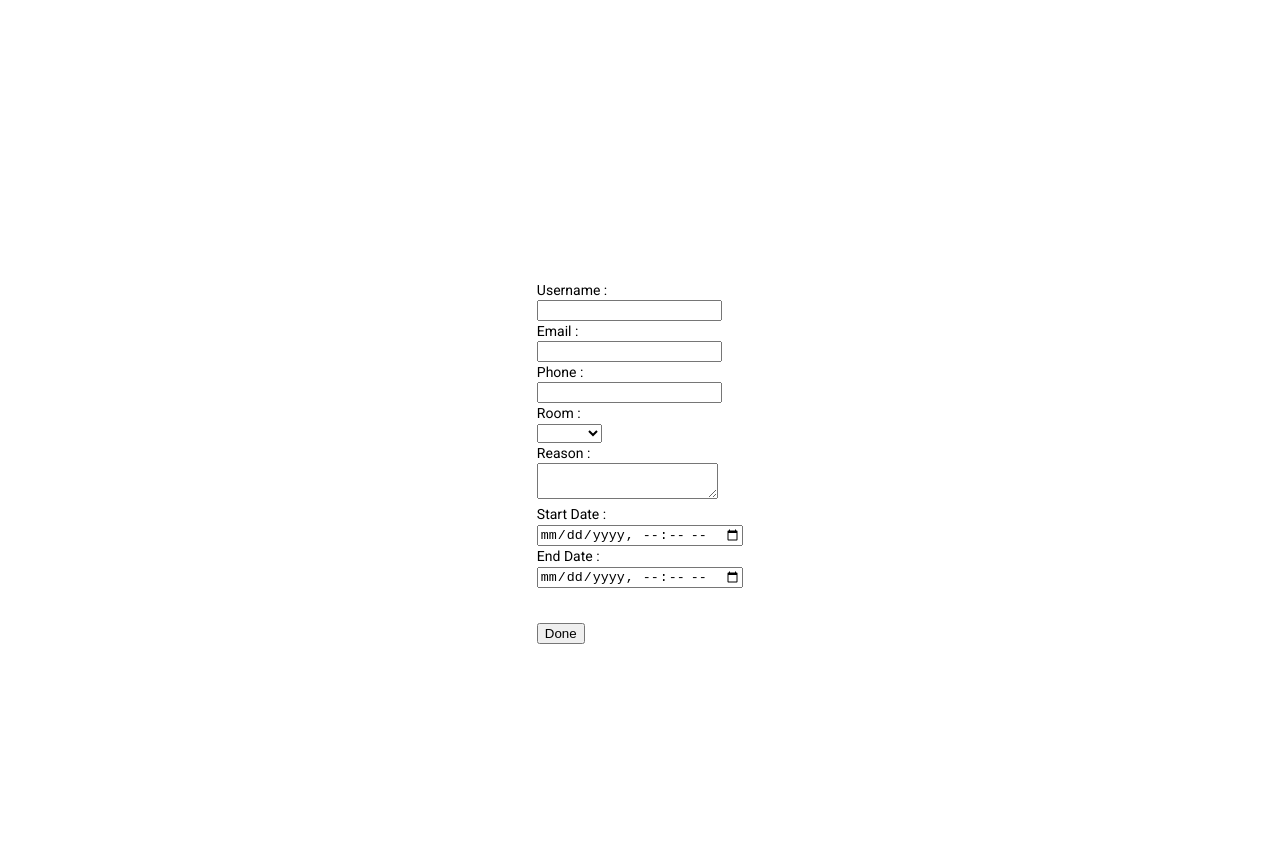
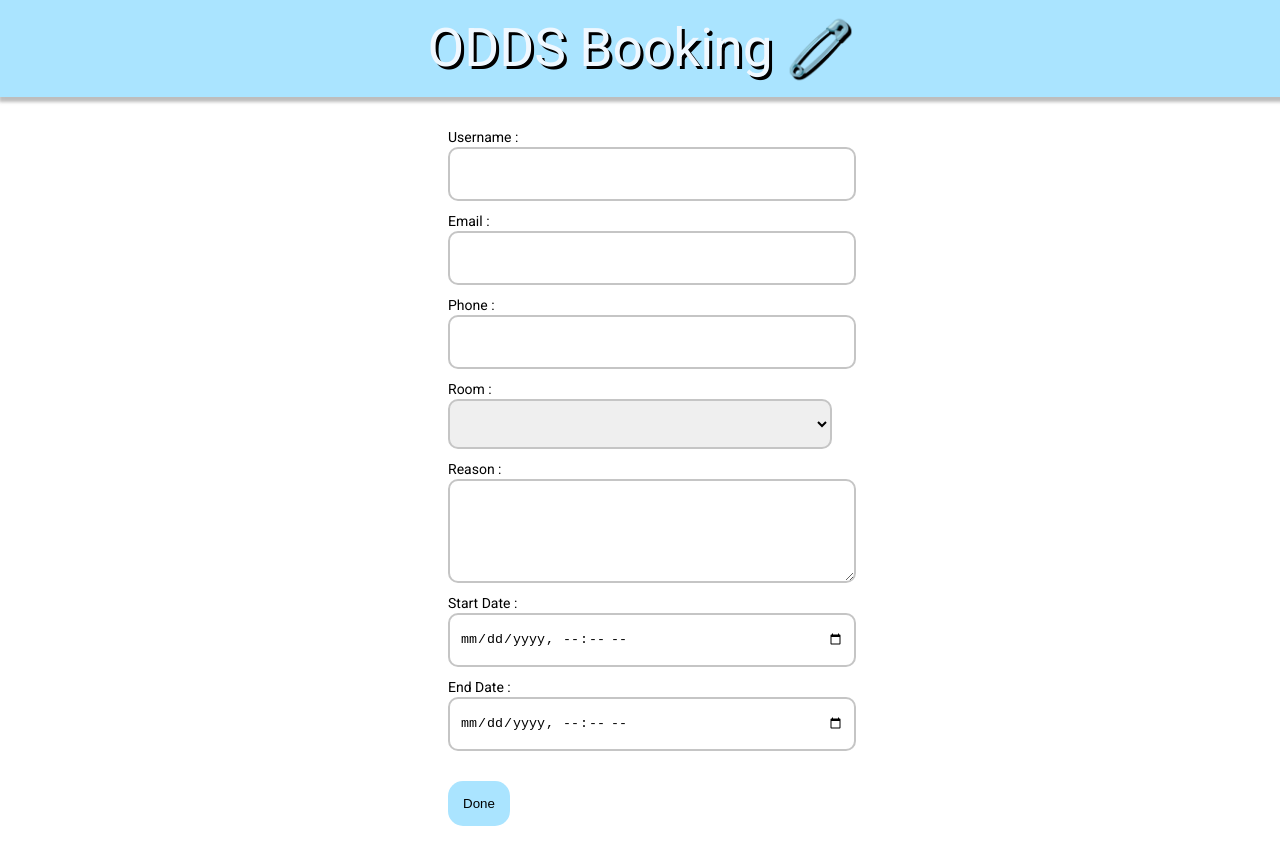
Before and after one commit to oddsteam/oddsBooking-Angular, an Angular app: page /booking_detail in a window 1280 px wide. Shown: the top 864 px of the page. Built offline with nearby package versions, Linux system fonts and the light colour scheme.

Commit message:
refactor : styling booking form

```diff
--- a/src/app/booking-detail/booking-detail.component.css
+++ b/src/app/booking-detail/booking-detail.component.css
@@ -1,4 +1,4 @@
-.center-form {
+/* .center-form {
   width: fit-content;
   height: fit-content;
   display: flex;
@@ -21,4 +21,81 @@
 
 .pt-3 {
     padding-top: 35px;
+} */
+
+.container{
+  width: 100vw;
+  height: auto;
+  /* background-color: bisque; */
 }
+
+.header{
+  background-color: rgb(170, 228, 255);
+  text-align: center;
+  font-size : 40pt;
+  height:fit-content;
+  padding: 3%;
+  margin-bottom: 10px;
+  color: aliceblue;
+  text-shadow: 3px 3px #000000;
+  box-shadow: 2px 2px 3px 3px #8888888c;
+}
+
+.form-container{
+  width: 30%;
+  margin-left: auto;
+  margin-right: auto;
+  /* background-color: aquamarine; */
+  padding: 20px;
+}
+
+.input{
+  margin-bottom: 10px;
+  padding: 10px;
+  width: 100%;
+  border: #c5c5c5 2px solid;
+  border-radius: 10px;
+  /* background-color: chartreuse; */
+}
+
+.input-text{
+  display: block;
+  /* background-color: coral; */
+  height: 30px;
+}
+
+.input-label{
+  display: block;
+  /* background-color: aqua; */
+
+}
+
+.input-text-area {
+  display: block;
+  /* background-color: brown; */
+  height: 80px;
+}
+
+.input-selector{
+  display: block;
+  height: 50px;
+}
+
+.input-datetime{
+  display: block;
+  height: 30px;
+}
+
+.button-submit{
+  margin-top: 20px;
+  padding: 15px;
+  border-radius: 15px;
+  background-color: rgb(170, 228, 255);
+  border: none;
+}
+
+.button-submit:hover{
+  background-color: rgb(255, 255, 255);
+  color: #000000;
+  box-shadow: 2px 2px 3px 3px #8888888c;
+}
--- a/src/app/booking-detail/booking-detail.component.html
+++ b/src/app/booking-detail/booking-detail.component.html
@@ -1,93 +1,35 @@
-<div class="center" style="margin-top: 130px">
-  <div class="card-body">
+<div class="container">
+  <div class="header">
+    ODDS Booking 🧷
+  </div>
+  <div class="form-container">
     <form [formGroup]="bookingForm">
-      <div class="card">
-        <div>
-          <div>
-            <div>Username :</div>
-            <div class="form-group">
-              <input type="text" class="form-control" formControlName="name" />
-            </div>
-          </div>
+      <label class="input-label">Username :</label>
+      <input type="text" class="input input-text" formControlName="name" />
 
-          <div>
-            <div>Email :</div>
-            <div class="col-md-5">
-              <div class="form-group">
-                <input
-                  type="text"
-                  class="form-control"
-                  formControlName="email"
-                />
-              </div>
-            </div>
-          </div>
-          <div>
-            <div>Phone :</div>
-         <div class="form-group">
-           <input
-             type="text"
-             class="form-control"
-             formControlName="phoneNumber"
-           />
-         </div>
-        </div>
-          <div>
-            <div>Room :</div>
-            <div class="form-group">
-              <select class="form-control" formControlName="room">
-                <option *ngFor="let room of rooms" [value]="room">
-                  {{ room }}
-                </option>
-              </select>
-            </div>
-          </div>
-          <div>
-            <div>Reason :</div>
-            <div class="form-group">
-              <textarea type="text"
-                class="form-control"
-                formControlName="reason">
+      <label class="input-label">Email :</label>
+      <input type="text" class="input input-text" formControlName="email" />
 
-              </textarea>
+      <label class="input-label">Phone :</label>
+      <input type="text" class="input input-text" formControlName="phoneNumber" />
 
+      <label class="input-label">Room :</label>
+      <select class="input input-selector" formControlName="room">
+        <option *ngFor="let room of rooms" [value]="room">
+          {{ room }}
+        </option>
+      </select>
 
-            </div>
-          </div>
-          <div>
-               <div>Start Date :</div>
-          <div>
-            <input
-              type="datetime-local"
-              id="dateStart"
-              name="dateStart"
-              formControlName="dateStart"
-            />
-          </div>
+      <label class="input-label">Reason :</label>
+      <textarea type="text" class="input input-text-area" formControlName="reason"></textarea>
 
-          <div>End Date :</div>
-          <div>
-            <input
-              type="datetime-local"
-              id="dateEnd"
-              name="dateEnd"
-              formControlName="dateEnd"
-            />
-          </div>
-          </div>
+      <label class="input-label">Start Date :</label>
+      <input class="input input-datetime" type="datetime-local" name="startDate" formControlName="startDate" />
 
+      <label class="input-label">End Date :</label>
+      <input class="input input-datetime" type="datetime-local" name="endDate" formControlName="endDate" />
 
-          <div class="pt-3">
-            <button
-              type="button"
-              class="btn btn-primary"
-              (click)="buttonSubmit()"
-            >
-              Done</button
-            >&nbsp;&nbsp;
-          </div>
-        </div>
-      </div>
+      <button class="button-submit" (click)="buttonSubmit()">Done</button>
     </form>
   </div>
 </div>
--- a/src/app/booking-detail/booking-detail.component.ts
+++ b/src/app/booking-detail/booking-detail.component.ts
@@ -19,8 +19,8 @@ export class BookingDetailComponent implements OnInit {
     room: new FormControl(),
     phoneNumber: new FormControl(),
     reason: new FormControl(),
-    dateStart: new FormControl(),
-    dateEnd: new FormControl(),
+    startDate: new FormControl(),
+    endDate: new FormControl(),
   });
 
   constructor(private bookingService: BookingService) {}
```
